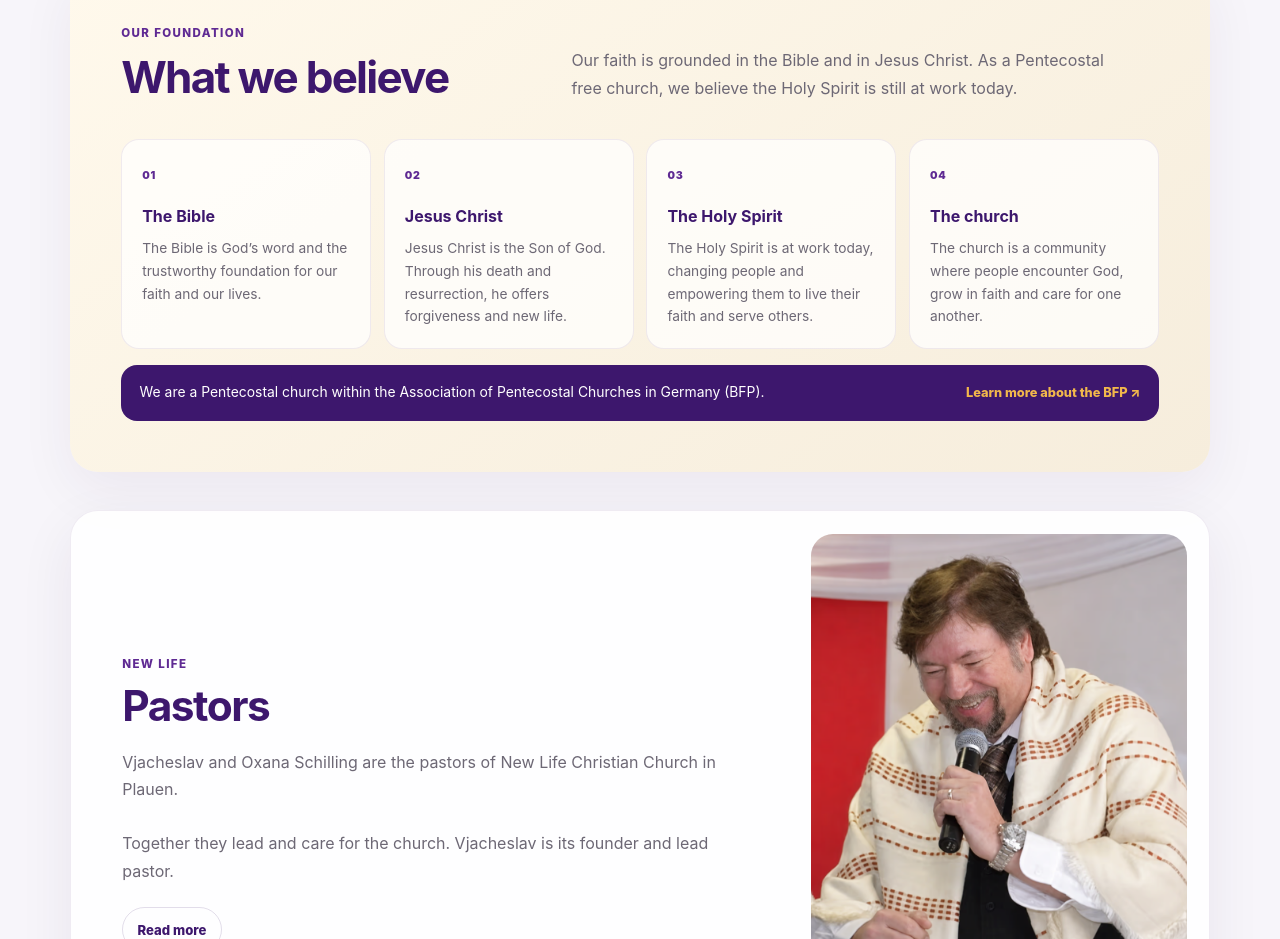
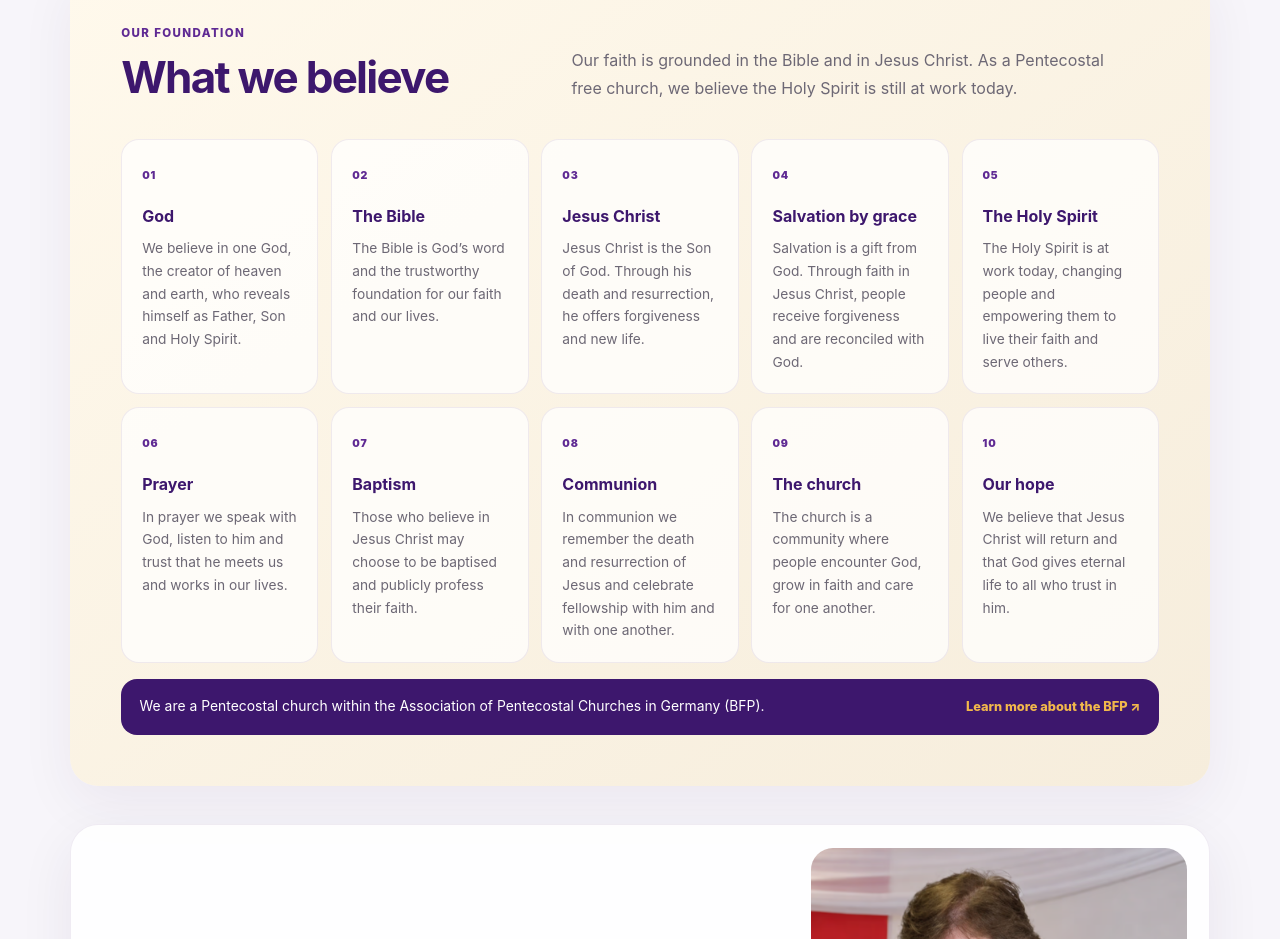
Before and after one commit to dignityinside/g12_eu, a Vue app: page / in a window 1280 px wide. Shown: the part 3780-4719 px from the top of the page. Built offline with nearby package versions, Linux system fonts and the light colour scheme.

Commit message:
Implement new design

```diff
--- a/src/components/BeliefsBlock.vue
+++ b/src/components/BeliefsBlock.vue
@@ -1,3 +1,7 @@
+<script setup>
+const beliefKeys = [5, 1, 2, 6, 3, 7, 8, 9, 4, 10];
+</script>
+
 <template>
   <section class="beliefs-section">
     <header class="beliefs-section__header">
@@ -9,10 +13,10 @@
     </header>
 
     <div class="beliefs-grid">
-      <article v-for="number in 4" :key="number">
-        <span>0{{ number }}</span>
-        <h3>{{ $t(`landing.belief${number}Title`) }}</h3>
-        <p>{{ $t(`landing.belief${number}Text`) }}</p>
+      <article v-for="(belief, index) in beliefKeys" :key="belief">
+        <span>{{ index < 9 ? `0${index + 1}` : index + 1 }}</span>
+        <h3>{{ $t(`landing.belief${belief}Title`) }}</h3>
+        <p>{{ $t(`landing.belief${belief}Text`) }}</p>
       </article>
     </div>
 
@@ -48,7 +52,7 @@
   .beliefs-section__affiliation { flex-direction: row; align-items: center; justify-content: space-between; }
 }
 
-@include breakpoint('m') {
-  .beliefs-grid { grid-template-columns: repeat(4,minmax(0,1fr)); }
+@include breakpoint('l') {
+  .beliefs-grid { grid-template-columns: repeat(5,minmax(0,1fr)); }
 }
 </style>
--- a/src/i18n/messages/be.js
+++ b/src/i18n/messages/be.js
@@ -84,6 +84,18 @@ export default {
     belief3Text: 'Святы Дух дзейнічае і сёння, змяняе людзей і дае сілу жыць верай і служыць іншым.',
     belief4Title: 'Царква',
     belief4Text: 'Царква — гэта супольнасць, дзе людзі сустракаюцца з Богам, растуць у веры і падтрымліваюць адно аднаго.',
+    belief5Title: 'Бог',
+    belief5Text: 'Мы верым у адзінага Бога, Творцу неба і зямлі, Які адкрывае Сябе як Айцец, Сын і Святы Дух.',
+    belief6Title: 'Выратаванне праз ласку',
+    belief6Text: 'Выратаванне — гэта Божы дар. Праз веру ў Ісуса Хрыста чалавек атрымлівае прабачэнне і прымірэнне з Богам.',
+    belief7Title: 'Малітва',
+    belief7Text: 'У малітве мы размаўляем з Богам, слухаем Яго і верым, што Ён сустракаецца з намі і дзейнічае ў нашым жыцці.',
+    belief8Title: 'Хрышчэнне',
+    belief8Text: 'Той, хто верыць у Ісуса Хрыста, можа паводле ўласнага рашэння прыняць хрышчэнне і адкрыта вызнаць сваю веру.',
+    belief9Title: 'Вячэра Гасподняя',
+    belief9Text: 'Падчас Вячэры Гасподняй мы ўзгадваем смерць і ўваскрасенне Ісуса і святкуем супольнасць з Ім і адно з адным.',
+    belief10Title: 'Наша надзея',
+    belief10Text: 'Мы верым, што Ісус Хрыстос вернецца і што Бог дорыць вечнае жыццё ўсім, хто давярае Яму.',
     bfpText: 'Мы з’яўляемся пяцідзясятніцкай царквой у складзе Саюза свабодных пяцідзясятніцкіх цэркваў Германіі (BFP).',
     bfpLink: 'Больш пра BFP',
     supportEyebrow: 'Мы побач',
--- a/src/i18n/messages/de.js
+++ b/src/i18n/messages/de.js
@@ -84,6 +84,18 @@ export default {
     belief3Text: 'Der Heilige Geist wirkt auch heute, verändert Menschen und befähigt sie, ihren Glauben zu leben und anderen zu dienen.',
     belief4Title: 'Die Gemeinde',
     belief4Text: 'Gemeinde ist eine Gemeinschaft, in der Menschen Gott begegnen, im Glauben wachsen und füreinander da sind.',
+    belief5Title: 'Gott',
+    belief5Text: 'Wir glauben an den einen Gott, den Schöpfer des Himmels und der Erde, der sich als Vater, Sohn und Heiliger Geist offenbart.',
+    belief6Title: 'Erlösung aus Gnade',
+    belief6Text: 'Erlösung ist ein Geschenk Gottes. Durch den Glauben an Jesus Christus empfangen Menschen Vergebung und werden mit Gott versöhnt.',
+    belief7Title: 'Das Gebet',
+    belief7Text: 'Im Gebet sprechen wir mit Gott, hören auf ihn und vertrauen darauf, dass er uns begegnet und in unserem Leben handelt.',
+    belief8Title: 'Die Taufe',
+    belief8Text: 'Wer an Jesus Christus glaubt, kann sich aus eigener Entscheidung taufen lassen und seinen Glauben damit öffentlich bekennen.',
+    belief9Title: 'Das Abendmahl',
+    belief9Text: 'Im Abendmahl erinnern wir uns gemeinsam an den Tod und die Auferstehung Jesu und feiern die Gemeinschaft mit ihm und miteinander.',
+    belief10Title: 'Unsere Hoffnung',
+    belief10Text: 'Wir glauben, dass Jesus Christus wiederkommt und dass Gott allen, die ihm vertrauen, ewiges Leben schenkt.',
     bfpText: 'Wir sind eine pfingstliche Gemeinde im Bund Freikirchlicher Pfingstgemeinden (BFP).',
     bfpLink: 'Mehr über den BFP',
     supportEyebrow: 'Wir sind für dich da',
--- a/src/i18n/messages/en.js
+++ b/src/i18n/messages/en.js
@@ -84,6 +84,18 @@ export default {
     belief3Text: 'The Holy Spirit is at work today, changing people and empowering them to live their faith and serve others.',
     belief4Title: 'The church',
     belief4Text: 'The church is a community where people encounter God, grow in faith and care for one another.',
+    belief5Title: 'God',
+    belief5Text: 'We believe in one God, the creator of heaven and earth, who reveals himself as Father, Son and Holy Spirit.',
+    belief6Title: 'Salvation by grace',
+    belief6Text: 'Salvation is a gift from God. Through faith in Jesus Christ, people receive forgiveness and are reconciled with God.',
+    belief7Title: 'Prayer',
+    belief7Text: 'In prayer we speak with God, listen to him and trust that he meets us and works in our lives.',
+    belief8Title: 'Baptism',
+    belief8Text: 'Those who believe in Jesus Christ may choose to be baptised and publicly profess their faith.',
+    belief9Title: 'Communion',
+    belief9Text: 'In communion we remember the death and resurrection of Jesus and celebrate fellowship with him and with one another.',
+    belief10Title: 'Our hope',
+    belief10Text: 'We believe that Jesus Christ will return and that God gives eternal life to all who trust in him.',
     bfpText: 'We are a Pentecostal church within the Association of Pentecostal Churches in Germany (BFP).',
     bfpLink: 'Learn more about the BFP',
     supportEyebrow: 'We are here for you',
--- a/src/i18n/messages/ru.js
+++ b/src/i18n/messages/ru.js
@@ -84,6 +84,18 @@ export default {
     belief3Text: 'Святой Дух действует и сегодня, преображает людей и даёт силу жить верой и служить другим.',
     belief4Title: 'Церковь',
     belief4Text: 'Церковь — это сообщество, где люди встречаются с Богом, растут в вере и поддерживают друг друга.',
+    belief5Title: 'Бог',
+    belief5Text: 'Мы верим в единого Бога, Творца неба и земли, Который открывает Себя как Отец, Сын и Святой Дух.',
+    belief6Title: 'Спасение по благодати',
+    belief6Text: 'Спасение — это дар Божий. Через веру в Иисуса Христа человек получает прощение и примирение с Богом.',
+    belief7Title: 'Молитва',
+    belief7Text: 'В молитве мы говорим с Богом, слушаем Его и верим, что Он встречается с нами и действует в нашей жизни.',
+    belief8Title: 'Крещение',
+    belief8Text: 'Тот, кто верит в Иисуса Христа, может по собственному решению принять крещение и открыто исповедать свою веру.',
+    belief9Title: 'Вечеря Господня',
+    belief9Text: 'Во время Вечери Господней мы вспоминаем смерть и воскресение Иисуса и празднуем общение с Ним и друг с другом.',
+    belief10Title: 'Наша надежда',
+    belief10Text: 'Мы верим, что Иисус Христос вернётся и что Бог дарует вечную жизнь всем, кто доверяет Ему.',
     bfpText: 'Мы являемся пятидесятнической церковью в составе Союза свободных пятидесятнических церквей Германии (BFP).',
     bfpLink: 'Подробнее о BFP',
     supportEyebrow: 'Мы рядом',
--- a/src/i18n/messages/ua.js
+++ b/src/i18n/messages/ua.js
@@ -84,6 +84,18 @@ export default {
     belief3Text: 'Святий Дух діє і сьогодні, змінює людей і дає силу жити вірою та служити іншим.',
     belief4Title: 'Церква',
     belief4Text: 'Церква — це спільнота, де люди зустрічаються з Богом, зростають у вірі та підтримують одне одного.',
+    belief5Title: 'Бог',
+    belief5Text: 'Ми віримо в єдиного Бога, Творця неба і землі, Який відкриває Себе як Отець, Син і Святий Дух.',
+    belief6Title: 'Спасіння з благодаті',
+    belief6Text: 'Спасіння — це дар Божий. Через віру в Ісуса Христа людина отримує прощення і примирення з Богом.',
+    belief7Title: 'Молитва',
+    belief7Text: 'У молитві ми розмовляємо з Богом, слухаємо Його і віримо, що Він зустрічається з нами та діє в нашому житті.',
+    belief8Title: 'Хрещення',
+    belief8Text: 'Той, хто вірить в Ісуса Христа, може за власним рішенням прийняти хрещення і відкрито сповідувати свою віру.',
+    belief9Title: 'Господня вечеря',
+    belief9Text: 'Під час Господньої вечері ми згадуємо смерть і воскресіння Ісуса та святкуємо спільність із Ним і одне з одним.',
+    belief10Title: 'Наша надія',
+    belief10Text: 'Ми віримо, що Ісус Христос повернеться і що Бог дарує вічне життя всім, хто довіряє Йому.',
     bfpText: 'Ми є п’ятидесятницькою церквою у складі Союзу вільних п’ятидесятницьких церков Німеччини (BFP).',
     bfpLink: 'Докладніше про BFP',
     supportEyebrow: 'Ми поруч',
```
